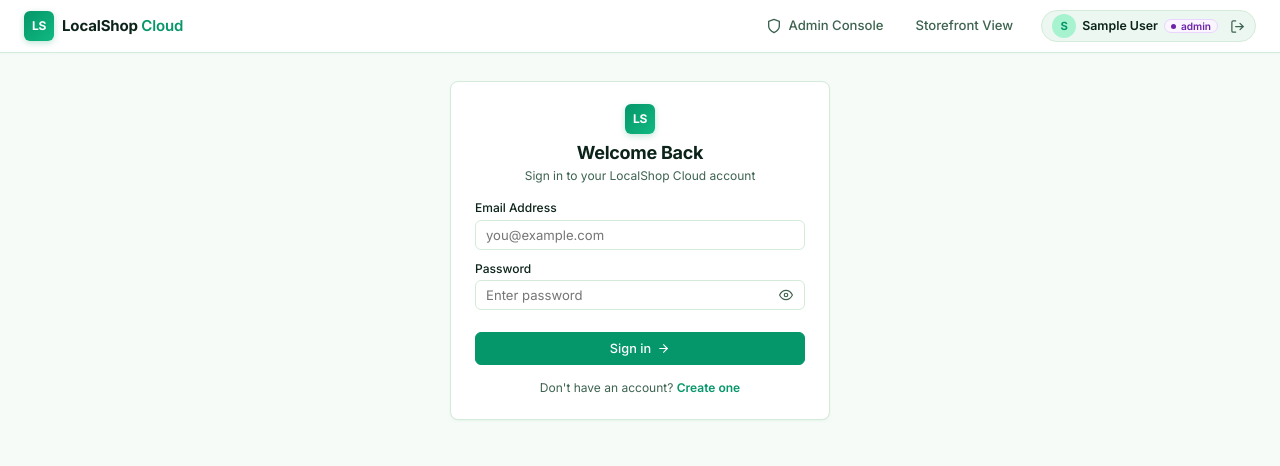
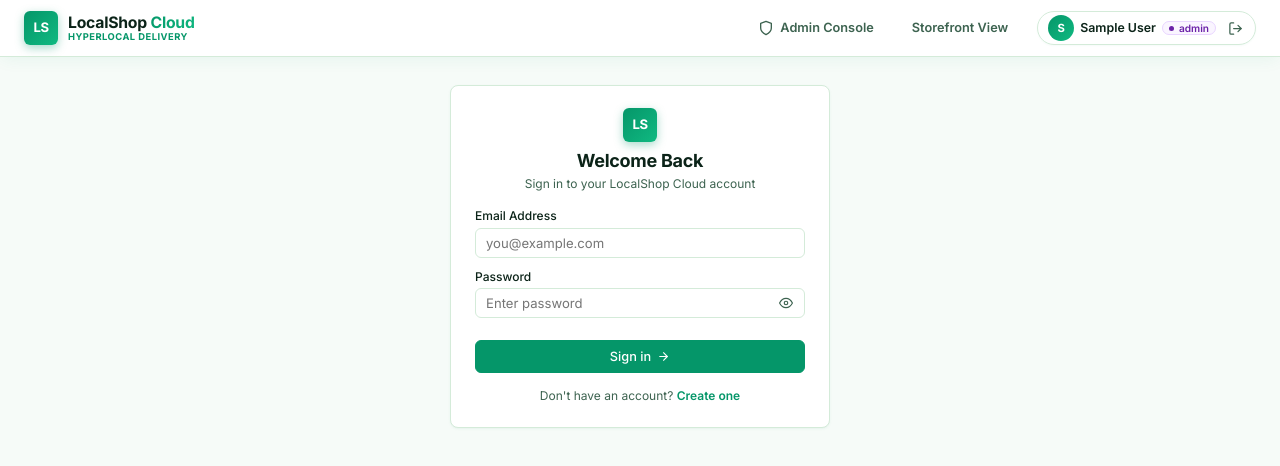
Before and after one commit to A-Beeeeeee/LocalShop-Cloud, a React (Create React App) app in the folder frontend/: page /login in a window 1280 px wide. Shown: the top 466 px of the page. Built offline with nearby package versions, Linux system fonts and the light colour scheme; no server answers; sample sign-in values are in the browser's storage.

Commit message:
style update

```diff
--- a/frontend/src/components/Navbar.js
+++ b/frontend/src/components/Navbar.js
@@ -37,7 +37,10 @@ export default function Navbar() {
       <div className="navbar-container">
         <Link to="/" className="brand" onClick={closeMenu}>
           <span className="brand-mark">LS</span>
-          <span className="brand-text">LocalShop <span className="brand-cloud">Cloud</span></span>
+          <div className="brand-text-wrap">
+            <span className="brand-text">LocalShop <span className="brand-cloud">Cloud</span></span>
+            <span className="brand-tagline">Hyperlocal Delivery</span>
+          </div>
         </Link>
 
         {/* Desktop Navigation Links */}
--- a/frontend/src/index.css
+++ b/frontend/src/index.css
@@ -161,23 +161,26 @@ a:hover { color: var(--color-primary-hover); }
 }
 
 /* ==========================================================================
-   Navigation Bar (52px Fluid Sticky Header)
+   Navigation Bar (Fluid Glassmorphic Sticky Header)
    ========================================================================== */
 .navbar {
   position: sticky;
   top: 0;
   z-index: 50;
-  background-color: var(--color-surface);
+  background-color: rgba(255, 255, 255, 0.95);
+  backdrop-filter: blur(16px);
+  -webkit-backdrop-filter: blur(16px);
   border-bottom: 1px solid var(--color-border);
-  box-shadow: var(--shadow-xs);
+  box-shadow: 0 4px 16px -2px rgba(5, 150, 105, 0.07);
   width: 100%;
+  transition: all var(--transition-fast);
 }
 
 .navbar-container {
   max-width: 1440px;
   margin: 0 auto;
   padding: 0 24px;
-  height: 52px;
+  height: 56px;
   display: flex;
   align-items: center;
   justify-content: space-between;
@@ -186,36 +189,60 @@ a:hover { color: var(--color-primary-hover); }
 .brand {
   display: flex;
   align-items: center;
-  gap: 8px;
+  gap: 10px;
   text-decoration: none;
   color: var(--color-text);
-  font-weight: 700;
-  font-size: 1rem;
+  font-weight: 800;
+  font-size: 1.05rem;
+  letter-spacing: -0.02em;
 }
 
 .brand-mark {
-  width: 30px;
-  height: 30px;
+  width: 34px;
+  height: 34px;
   border-radius: var(--radius-sm);
   background: linear-gradient(135deg, #059669 0%, #10b981 100%);
   color: #ffffff;
   display: inline-flex;
   align-items: center;
   justify-content: center;
-  font-size: 0.8rem;
+  font-size: 0.875rem;
+  font-weight: 800;
+  letter-spacing: -0.03em;
+  box-shadow: 0 3px 10px rgba(5, 150, 105, 0.35);
+  transition: transform var(--transition-fast);
+}
+
+.brand:hover .brand-mark {
+  transform: scale(1.05);
+}
+
+.brand-text-wrap {
+  display: flex;
+  flex-direction: column;
+  line-height: 1.1;
+}
+
+.brand-text {
+  font-weight: 800;
+  letter-spacing: -0.015em;
+  color: #0b2318;
+  font-size: 1.05rem;
+}
+
+.brand-cloud {
+  background: linear-gradient(135deg, #059669 0%, #10b981 100%);
+  -webkit-background-clip: text;
+  -webkit-text-fill-color: transparent;
+  font-weight: 800;
+}
+
+.brand-tagline {
+  font-size: 0.625rem;
   font-weight: 700;
-  letter-spacing: -0.02em;
-  box-shadow: 0 2px 6px rgba(5, 150, 105, 0.25);
-}
-
-.brand-text {
-  font-weight: 700;
-  letter-spacing: -0.01em;
-}
-
-.brand-cloud {
   color: var(--color-primary);
-  font-weight: 600;
+  letter-spacing: 0.05em;
+  text-transform: uppercase;
 }
 
 .nav-links {
@@ -228,54 +255,67 @@ a:hover { color: var(--color-primary-hover); }
   display: inline-flex;
   align-items: center;
   gap: 6px;
-  padding: 6px 12px;
-  border-radius: var(--radius-sm);
-  color: var(--color-text-muted);
-  font-size: 0.875rem;
-  font-weight: 500;
+  padding: 6px 14px;
+  border-radius: var(--radius-full);
+  color: var(--color-text-muted);
+  font-size: 0.85rem;
+  font-weight: 600;
   text-decoration: none;
-  transition: var(--transition-fast);
+  transition: all var(--transition-fast);
+  border: 1px solid transparent;
 }
 
 .nav-item:hover {
-  color: var(--color-text);
-  background-color: var(--color-surface-subtle);
+  color: var(--color-primary);
+  background-color: var(--color-primary-subtle);
+  border-color: var(--color-primary-border);
 }
 
 .nav-item-active {
   color: var(--color-primary);
   background-color: var(--color-primary-subtle);
-  font-weight: 600;
+  border: 1px solid var(--color-primary-border);
+  font-weight: 700;
+  box-shadow: 0 2px 6px rgba(5, 150, 105, 0.08);
 }
 
 .nav-cart {
   position: relative;
+  background-color: var(--color-surface-subtle);
+  border: 1px solid var(--color-border);
+}
+
+.nav-cart.nav-item-active {
+  background-color: var(--color-primary-subtle);
+  border-color: var(--color-primary-border);
 }
 
 .cart-badge {
   display: inline-flex;
   align-items: center;
   justify-content: center;
-  min-width: 18px;
-  height: 18px;
-  padding: 0 4px;
+  min-width: 20px;
+  height: 20px;
+  padding: 0 5px;
   border-radius: var(--radius-full);
-  background-color: var(--color-primary);
+  background: linear-gradient(135deg, #059669 0%, #10b981 100%);
   color: #ffffff;
   font-size: 0.7rem;
-  font-weight: 700;
-  margin-left: 3px;
+  font-weight: 800;
+  margin-left: 4px;
+  box-shadow: 0 2px 6px rgba(5, 150, 105, 0.35);
 }
 
 .nav-user-pill {
   display: flex;
   align-items: center;
   gap: 8px;
-  padding: 3px 6px 3px 10px;
+  padding: 3px 8px 3px 10px;
   border-radius: var(--radius-full);
-  background-color: var(--color-surface-subtle);
-  border: 1px solid var(--color-border);
-  margin-left: 8px;
+  background-color: var(--color-surface);
+  border: 1.5px solid var(--color-border);
+  margin-left: 6px;
+  box-shadow: var(--shadow-xs);
 }
 
 .nav-user-info {
@@ -285,11 +325,11 @@ a:hover { color: var(--color-primary-hover); }
 }
 
 .nav-avatar {
-  width: 24px;
-  height: 24px;
+  width: 26px;
+  height: 26px;
   border-radius: var(--radius-full);
-  background-color: var(--color-primary-border);
-  color: var(--color-primary);
+  background: linear-gradient(135deg, #059669 0%, #10b981 100%);
+  color: #ffffff;
   font-size: 0.75rem;
   font-weight: 700;
   display: inline-flex;
@@ -824,88 +864,110 @@ a:hover { color: var(--color-primary-hover); }
 /* ==========================================================================
    Storefront & Products (Fluid & Responsive Grid)
    ========================================================================== */
-/* Hyperlocal Hero Banner */
+/* Hyperlocal Hero Banner with Rich Image Backdrop */
 .storefront-hero {
-  background: linear-gradient(135deg, #f8fafc 0%, #eff6ff 50%, #f1f5f9 100%);
-  border: 1px solid var(--color-primary-border);
-  border-radius: var(--radius-md);
-  padding: 16px 20px;
-  margin-bottom: 14px;
-  box-shadow: 0 4px 12px -2px rgba(37, 99, 235, 0.04);
+  position: relative;
+  background: linear-gradient(135deg, rgba(6, 78, 59, 0.92) 0%, rgba(5, 150, 105, 0.86) 55%, rgba(4, 120, 87, 0.90) 100%),
+              url('https://images.unsplash.com/photo-1542838132-92c53300491e?w=1600&auto=format&fit=crop&q=80') center/cover no-repeat;
+  border: 1px solid rgba(167, 243, 208, 0.35);
+  border-radius: var(--radius-lg);
+  padding: 22px 26px;
+  margin-bottom: 16px;
+  box-shadow: 0 10px 25px -5px rgba(5, 150, 105, 0.18), 0 8px 10px -6px rgba(5, 150, 105, 0.1);
+  color: #ffffff;
+  overflow: hidden;
 }
 
 .hero-content {
-  max-width: 620px;
+  max-width: 640px;
 }
 
 .hero-badge {
   display: inline-flex;
   align-items: center;
   gap: 6px;
-  padding: 3px 10px;
+  padding: 4px 12px;
   border-radius: var(--radius-full);
-  font-size: 10px;
+  font-size: 10.5px;
   font-weight: 700;
   text-transform: uppercase;
-  letter-spacing: 0.04em;
-  background-color: rgba(37, 99, 235, 0.1);
-  color: var(--color-primary);
+  letter-spacing: 0.05em;
+  background-color: rgba(255, 255, 255, 0.18);
+  color: #ffffff;
   margin-bottom: 8px;
-  border: 1px solid rgba(37, 99, 235, 0.2);
+  border: 1px solid rgba(255, 255, 255, 0.3);
+  backdrop-filter: blur(8px);
+  -webkit-backdrop-filter: blur(8px);
 }
 
 .hero-badge-dot {
   width: 6px;
   height: 6px;
   border-radius: 50%;
-  background-color: var(--color-success);
-  box-shadow: 0 0 0 2px rgba(16, 185, 129, 0.25);
+  background-color: #34d399;
+  box-shadow: 0 0 0 2px rgba(52, 211, 153, 0.4);
   animation: pulse-dot 2s infinite;
 }
 
 @keyframes pulse-dot {
-  0% { transform: scale(0.95); box-shadow: 0 0 0 0 rgba(16, 185, 129, 0.5); }
-  70% { transform: scale(1); box-shadow: 0 0 0 4px rgba(16, 185, 129, 0); }
-  100% { transform: scale(0.95); box-shadow: 0 0 0 0 rgba(16, 185, 129, 0); }
+  0% { transform: scale(0.95); box-shadow: 0 0 0 0 rgba(52, 211, 153, 0.6); }
+  70% { transform: scale(1); box-shadow: 0 0 0 5px rgba(52, 211, 153, 0); }
+  100% { transform: scale(0.95); box-shadow: 0 0 0 0 rgba(52, 211, 153, 0); }
 }
 
 .hero-title {
-  font-size: 1.35rem;
+  font-size: 1.45rem;
   font-weight: 800;
-  color: var(--color-text);
+  color: #ffffff;
   letter-spacing: -0.025em;
   line-height: 1.25;
-  margin-bottom: 4px;
+  margin-bottom: 6px;
+  text-shadow: 0 2px 4px rgba(0, 0, 0, 0.15);
 }
 
 .text-gradient {
-  background: linear-gradient(135deg, #2563eb 0%, #4f46e5 100%);
+  background: linear-gradient(135deg, #a7f3d0 0%, #6ee7b7 50%, #ffffff 100%);
   -webkit-background-clip: text;
   -webkit-text-fill-color: transparent;
 }
 
 .hero-subtitle {
-  font-size: 0.8rem;
-  color: var(--color-text-muted);
-  line-height: 1.4;
+  font-size: 0.85rem;
+  color: #ecfdf5;
+  line-height: 1.45;
   margin-bottom: 0;
+  max-width: 600px;
+  opacity: 0.95;
 }
 
 .hero-perks {
   display: flex;
-  gap: 16px;
+  gap: 12px;
   flex-wrap: wrap;
-  margin-top: 12px;
-  padding-top: 12px;
-  border-top: 1px solid rgba(226, 232, 240, 0.8);
+  margin-top: 16px;
+  padding-top: 14px;
+  border-top: 1px solid rgba(255, 255, 255, 0.18);
 }
 
 .hero-perk-item {
   display: flex;
   align-items: center;
-  gap: 8px;
+  gap: 10px;
   flex: 1;
-  min-width: 170px;
+  min-width: 180px;
+  background: rgba(255, 255, 255, 0.14);
+  backdrop-filter: blur(10px);
+  -webkit-backdrop-filter: blur(10px);
+  border: 1px solid rgba(255, 255, 255, 0.22);
+  border-radius: var(--radius-sm);
+  padding: 8px 12px;
+  transition: all var(--transition-fast);
+}
+
+.hero-perk-item:hover {
+  background: rgba(255, 255, 255, 0.22);
+  border-color: rgba(255, 255, 255, 0.35);
+  transform: translateY(-2px);
 }
 
 .hero-perk-icon {
@@ -916,25 +978,27 @@ a:hover { color: var(--color-primary-hover); }
   align-items: center;
   justify-content: center;
   flex-shrink: 0;
-}
-
-.hero-perk-blue { background-color: #eff6ff; color: #2563eb; }
-.hero-perk-green { background-color: #ecfdf5; color: #059669; }
-.hero-perk-purple { background-color: #f5f3ff; color: #7c3aed; }
+  background: rgba(255, 255, 255, 0.25);
+  color: #ffffff;
+}
+
+.hero-perk-blue { background-color: rgba(255, 255, 255, 0.25); color: #ffffff; }
+.hero-perk-green { background-color: rgba(255, 255, 255, 0.25); color: #ffffff; }
+.hero-perk-purple { background-color: rgba(255, 255, 255, 0.25); color: #ffffff; }
 
 .hero-perk-title {
-  font-size: 11px;
+  font-size: 11.5px;
   font-weight: 700;
-  color: var(--color-text);
+  color: #ffffff;
   display: block;
-  line-height: 1.15;
+  line-height: 1.2;
 }
 
 .hero-perk-desc {
   font-size: 10px;
-  color: var(--color-text-muted);
+  color: #d1fae5;
   display: block;
-  line-height: 1.15;
+  line-height: 1.2;
 }
 
 .storefront-toolbar {
@@ -942,7 +1006,7 @@ a:hover { color: var(--color-primary-hover); }
   align-items: center;
   justify-content: space-between;
   gap: 12px;
-  margin-bottom: 12px;
+  margin-bottom: 14px;
   flex-wrap: wrap;
 }
 
@@ -950,27 +1014,27 @@ a:hover { color: var(--color-primary-hover); }
   display: flex;
   align-items: center;
   background-color: var(--color-surface);
-  border: 1px solid var(--color-border);
-  border-radius: var(--radius-sm);
-  padding: 0 10px;
-  transition: var(--transition-fast);
+  border: 1.5px solid var(--color-border);
+  border-radius: var(--radius-full);
+  padding: 0 12px;
+  transition: all var(--transition-fast);
   box-shadow: var(--shadow-xs);
   min-width: 260px;
   flex: 1;
   max-width: 420px;
-  height: 34px;
+  height: 36px;
 }
 
 .search-bar:focus-within {
   border-color: var(--color-primary);
-  box-shadow: 0 0 0 2px var(--color-primary-subtle);
+  box-shadow: 0 0 0 3px rgba(5, 150, 105, 0.15);
 }
 
 .search-icon {
-  color: var(--color-text-muted);
-  display: flex;
-  align-items: center;
-  margin-right: 6px;
+  color: var(--color-primary);
+  display: flex;
+  align-items: center;
+  margin-right: 8px;
 }
 
 .search-input {
@@ -1005,32 +1069,33 @@ a:hover { color: var(--color-primary-hover); }
 }
 
 .chip {
-  padding: 4px 12px;
+  padding: 5px 14px;
   border-radius: var(--radius-full);
   border: 1px solid var(--color-border);
   background-color: var(--color-surface);
   color: var(--color-text-muted);
   font-size: 0.775rem;
-  font-weight: 500;
+  font-weight: 600;
   cursor: pointer;
   white-space: nowrap;
-  transition: all 150ms cubic-bezier(0.4, 0, 0.2, 1);
+  transition: all 160ms cubic-bezier(0.4, 0, 0.2, 1);
   font-family: inherit;
+  box-shadow: 0 1px 2px rgba(5, 150, 105, 0.04);
 }
 
 .chip:hover {
-  border-color: var(--color-primary-border);
+  border-color: var(--color-primary);
   color: var(--color-primary);
   background-color: var(--color-primary-subtle);
   transform: translateY(-1px);
 }
 
 .chip-active {
-  background: linear-gradient(135deg, #2563eb 0%, #1d4ed8 100%) !important;
+  background: linear-gradient(135deg, #059669 0%, #10b981 100%) !important;
   color: #ffffff !important;
   border-color: transparent !important;
-  box-shadow: 0 2px 6px -1px rgba(37, 99, 235, 0.4) !important;
-  font-weight: 600;
+  box-shadow: 0 3px 8px -1px rgba(5, 150, 105, 0.4) !important;
+  font-weight: 700;
   transform: translateY(-1px);
 }
 
@@ -1927,7 +1992,7 @@ a:hover { color: var(--color-primary-hover); }
   background-color: var(--color-primary-subtle);
   border-color: var(--color-primary);
   color: var(--color-primary);
-  box-shadow: 0 0 0 3px rgba(37, 99, 235, 0.15);
+  box-shadow: 0 0 0 3px rgba(5, 150, 105, 0.2);
   animation: pulse-border 2s infinite;
 }
 
@@ -1960,9 +2025,9 @@ a:hover { color: var(--color-primary-hover); }
 }
 
 @keyframes pulse-border {
-  0% { box-shadow: 0 0 0 0 rgba(37, 99, 235, 0.35); }
-  70% { box-shadow: 0 0 0 6px rgba(37, 99, 235, 0); }
-  100% { box-shadow: 0 0 0 0 rgba(37, 99, 235, 0); }
+  0% { box-shadow: 0 0 0 0 rgba(5, 150, 105, 0.4); }
+  70% { box-shadow: 0 0 0 6px rgba(5, 150, 105, 0); }
+  100% { box-shadow: 0 0 0 0 rgba(5, 150, 105, 0); }
 }
 
 /* ==========================================================================
@@ -2447,8 +2512,8 @@ a:hover { color: var(--color-primary-hover); }
 }
 
 .radar-dot-active {
-  background-color: #2563eb;
-  box-shadow: 0 0 0 rgba(37, 99, 235, 0.4);
+  background-color: #059669;
+  box-shadow: 0 0 0 rgba(5, 150, 105, 0.4);
   animation: pulse-radar 2s infinite;
 }
 
@@ -2458,13 +2523,13 @@ a:hover { color: var(--color-primary-hover); }
 
 @keyframes pulse-radar {
   0% {
-    box-shadow: 0 0 0 0 rgba(37, 99, 235, 0.6);
+    box-shadow: 0 0 0 0 rgba(5, 150, 105, 0.6);
   }
   70% {
-    box-shadow: 0 0 0 6px rgba(37, 99, 235, 0);
+    box-shadow: 0 0 0 6px rgba(5, 150, 105, 0);
   }
   100% {
-    box-shadow: 0 0 0 0 rgba(37, 99, 235, 0);
+    box-shadow: 0 0 0 0 rgba(5, 150, 105, 0);
   }
 }
 
@@ -2582,7 +2647,7 @@ a:hover { color: var(--color-primary-hover); }
 
 .deliver-to-input:focus {
   border-color: var(--color-primary);
-  box-shadow: 0 0 0 2px rgba(37, 99, 235, 0.15);
+  box-shadow: 0 0 0 2px rgba(5, 150, 105, 0.15);
 }
 
 .locality-picker-card {
@@ -2654,7 +2719,7 @@ a:hover { color: var(--color-primary-hover); }
 }
 
 .locality-preset-item.selected {
-  background-color: #eff6ff;
+  background-color: var(--color-primary-subtle);
   font-weight: 600;
   color: var(--color-primary);
 }
@@ -2768,7 +2833,7 @@ a:hover { color: var(--color-primary-hover); }
 
 .saved-address-card.selected {
   border-color: var(--color-primary);
-  background-color: #eff6ff;
+  background-color: var(--color-primary-subtle);
 }
 
 .saved-address-top {
--- a/frontend/src/pages/Storefront.js
+++ b/frontend/src/pages/Storefront.js
@@ -82,6 +82,10 @@ export default function Storefront() {
       {/* Hyperlocal Welcome Hero Banner */}
       <div className="storefront-hero">
         <div className="hero-content">
+          <div className="hero-badge">
+            <span className="hero-badge-dot"></span>
+            <span>Hyperlocal Quick Commerce</span>
+          </div>
           <h1 className="hero-title">
             Neighborhood stores, <span className="text-gradient">delivered in minutes.</span>
           </h1>
```
